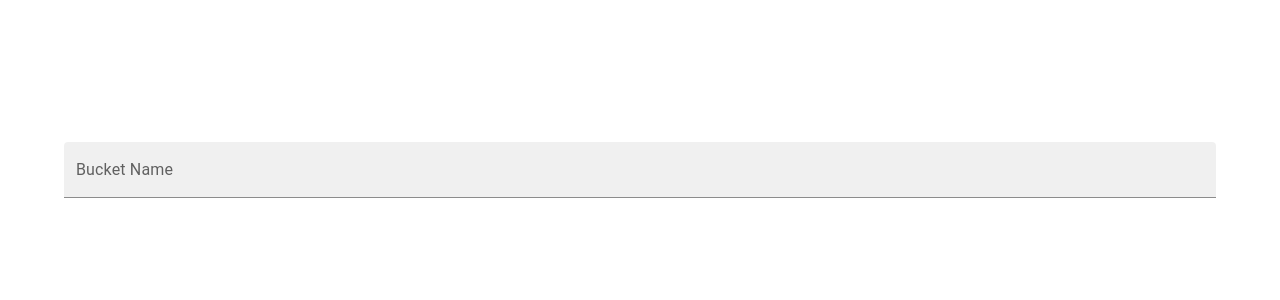
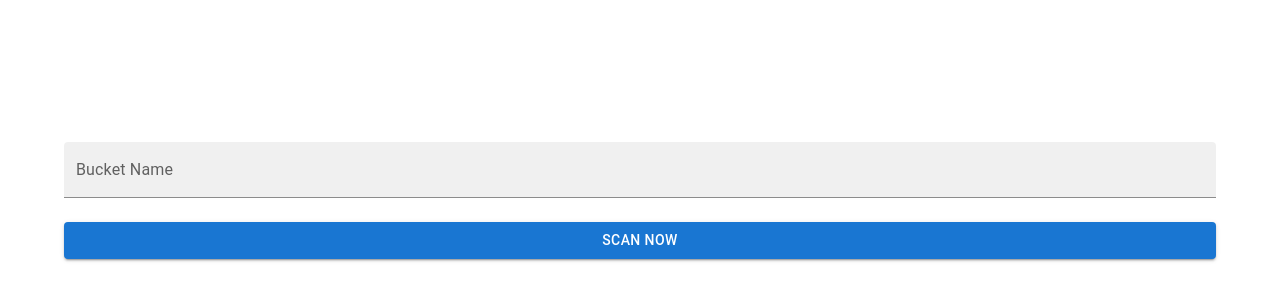
Before and after one commit to daniel-suissa/mini-scanning-app, a React (Create React App) app: page / in a window 1280 px wide. Shown: the part 88-388 px from the top of the page. Built offline with nearby package versions, Linux system fonts and the light colour scheme.

Commit message:
add a button

```diff
--- a/src/App.js
+++ b/src/App.js
@@ -1,14 +1,17 @@
 import TextField from '@mui/material/TextField';
 import Stack from '@mui/material/Stack';
 import Container from '@mui/material/Container';
+import Button from '@mui/material/Button';
+
 import './App.css';
 
 function App() {
   return (
     <div className="App">
       <Container>
-        <Stack sx={{marginTop: '20%'}} >
+        <Stack spacing={3} sx={{marginTop: '20%'}} >
           <TextField id="bukcket-name-input" label="Bucket Name" variant="filled" color='primary'/>
+          <Button sx={{maxWidth: "xs"}} variant="contained"> Scan Now </Button>
         </Stack>
       </Container>
     </div>
```
